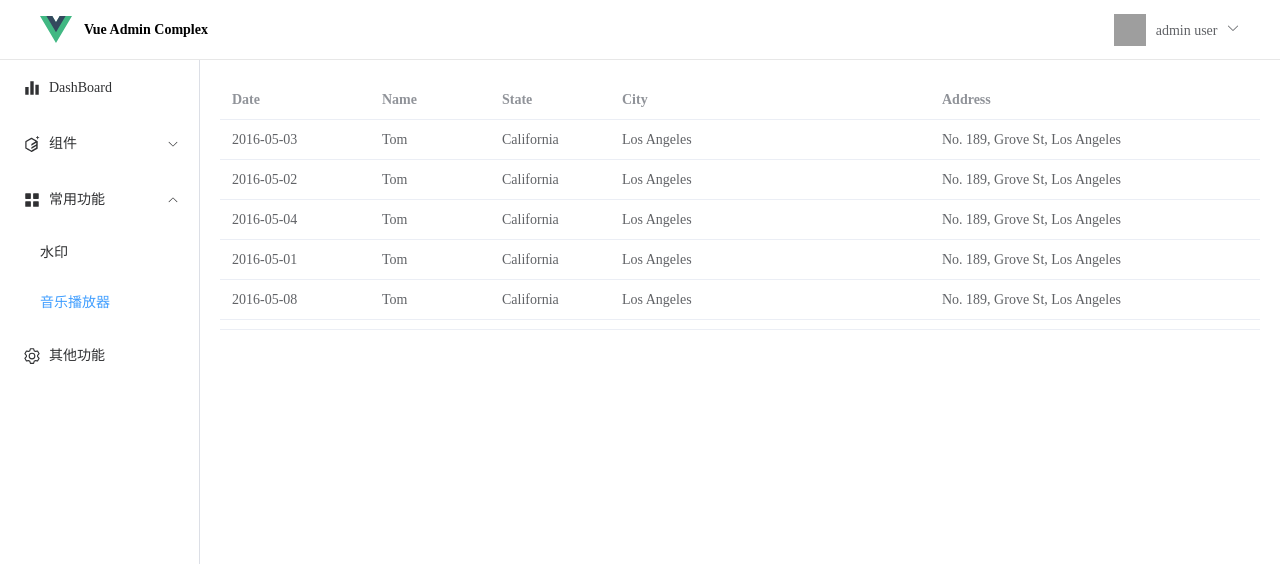
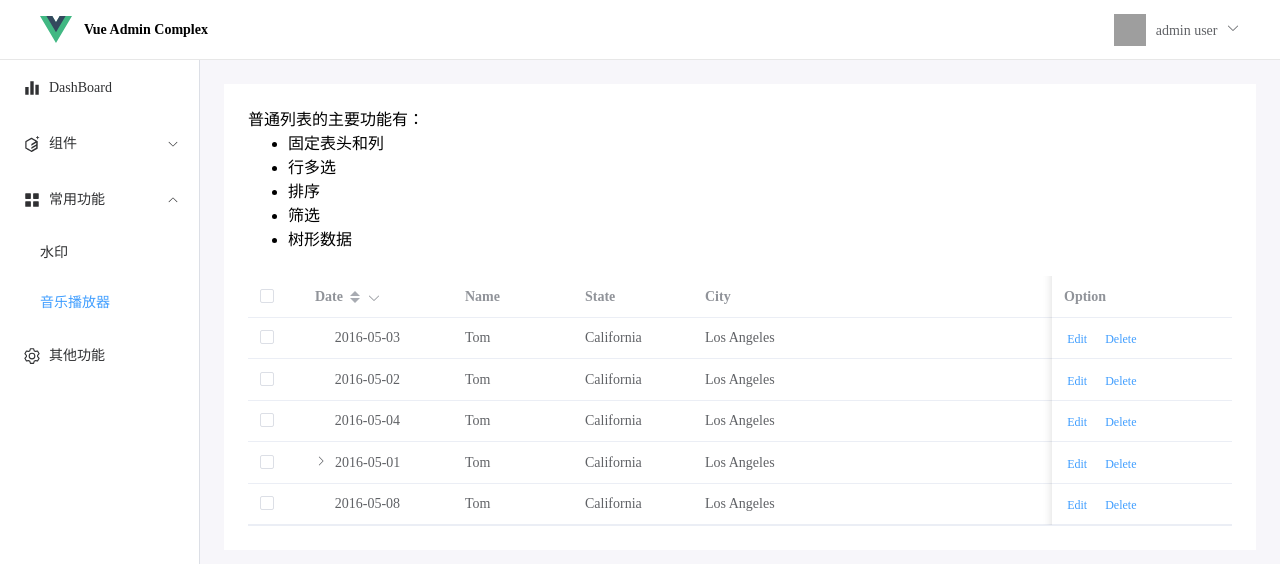
Before and after one commit to hesetiema/vue-admin-complex, a Vue app: page /admin/player in a window 1280 px wide. Shown: the top 564 px of the page. Built offline with nearby package versions, Linux system fonts and the light colour scheme; grey boxes are pictures that could not be loaded.

Commit message:
feat: 调整布局及列表基础组件

```diff
--- a/src/layout/AsideView.vue
+++ b/src/layout/AsideView.vue
@@ -21,12 +21,12 @@ interface IMenuItem extends IItemBase {
   disabled?: boolean
 }
 
-const rawComponent = (myComponent) => markRaw(myComponent);
+const rawComponent = (myComponent) => markRaw(myComponent)
 const menuItems: IMenuItem[] = reactive([
   {
     title: 'DashBoard',
     icon: rawComponent(Histogram),
-    key: 'index',
+    key: 'index'
   },
   {
     title: '组件',
@@ -36,10 +36,10 @@ const menuItems: IMenuItem[] = reactive([
       {
         groupTitle: '列表',
         children: [
-          { title: '普通列表', key: 'base-table', },
+          { title: '普通列表', key: 'base-table' },
           {
             title: '高级列表',
-            key: 'advanced-table',
+            key: 'advanced-table'
           }
         ]
       },
@@ -90,12 +90,16 @@ const menuItems: IMenuItem[] = reactive([
 ])
 
 const route = useRoute()
-
 </script>
 
 <template>
   <div class="aside-container">
-    <el-menu :default-active="route.name" router unique-opened class="el-menu-vertical-aside">
+    <el-menu
+      :default-active="route.name?.toString()"
+      router
+      unique-opened
+      class="el-menu-vertical-aside"
+    >
       <template v-for="menu in menuItems" :key="menu.key">
         <el-sub-menu :index="menu.key" :disabled="menu.disabled" v-if="menu?.children?.length">
           <template #title>
--- a/src/layout/LayOut.vue
+++ b/src/layout/LayOut.vue
@@ -27,9 +27,16 @@ import { RouterView } from 'vue-router'
 .common-layout-container {
   height: 100vh;
 }
+
 .common-layout {
   height: 100%;
 }
+
+.el-main {
+  padding: 24px;
+  background-color: #f7f6fa;
+}
+
 .el-header {
   padding: 0;
   position: sticky;
--- a/src/views/admin/TableBase.vue
+++ b/src/views/admin/TableBase.vue
@@ -1,4 +1,15 @@
 <script lang="ts" setup>
+import type { TableColumnCtx } from 'element-plus'
+
+interface Item {
+  date: string
+  name: string
+  state: string
+  city: string
+  address: string
+  zip: string
+}
+
 const tableData = [
   {
     date: '2016-05-03',
@@ -6,7 +17,7 @@ const tableData = [
     state: 'California',
     city: 'Los Angeles',
     address: 'No. 189, Grove St, Los Angeles',
-    zip: 'CA 90036',
+    zip: 'CA 90036'
   },
   {
     date: '2016-05-02',
@@ -14,7 +25,7 @@ const tableData = [
     state: 'California',
     city: 'Los Angeles',
     address: 'No. 189, Grove St, Los Angeles',
-    zip: 'CA 90036',
+    zip: 'CA 90036'
   },
   {
     date: '2016-05-04',
@@ -22,7 +33,7 @@ const tableData = [
     state: 'California',
     city: 'Los Angeles',
     address: 'No. 189, Grove St, Los Angeles',
-    zip: 'CA 90036',
+    zip: 'CA 90036'
   },
   {
     date: '2016-05-01',
@@ -31,6 +42,18 @@ const tableData = [
     city: 'Los Angeles',
     address: 'No. 189, Grove St, Los Angeles',
     zip: 'CA 90036',
+    children: [
+      {
+        date: '2016-05-01 09:00',
+        name: 'wangxiaohu',
+        address: 'No. 189, Grove St, Los Angeles'
+      },
+      {
+        date: '2016-05-01 10:00',
+        name: 'wangxiaohu',
+        address: 'No. 189, Grove St, Los Angeles'
+      }
+    ]
   },
   {
     date: '2016-05-08',
@@ -38,7 +61,7 @@ const tableData = [
     state: 'California',
     city: 'Los Angeles',
     address: 'No. 189, Grove St, Los Angeles',
-    zip: 'CA 90036',
+    zip: 'CA 90036'
   },
   {
     date: '2016-05-06',
@@ -46,7 +69,7 @@ const tableData = [
     state: 'California',
     city: 'Los Angeles',
     address: 'No. 189, Grove St, Los Angeles',
-    zip: 'CA 90036',
+    zip: 'CA 90036'
   },
   {
     date: '2016-05-07',
@@ -54,18 +77,81 @@ const tableData = [
     state: 'California',
     city: 'Los Angeles',
     address: 'No. 189, Grove St, Los Angeles',
-    zip: 'CA 90036',
-  },
+    zip: 'CA 90036'
+  }
 ]
+
+const filterHandler = (value: string, row: Item, column: TableColumnCtx<Item>) => {
+  const property = column['property']
+  return row[property] === value
+}
+
+const handleEdit = (index: number, row: unknown) => {
+  console.log(index, row)
+}
+const handleDelete = (index: number, row: unknown) => {
+  console.log(index, row)
+}
 </script>
 <template>
-  <el-table :data="tableData" style="width: 100%" height="250">
-    <el-table-column fixed prop="date" label="Date" width="150" />
-    <el-table-column prop="name" label="Name" width="120" />
-    <el-table-column prop="state" label="State" width="120" />
-    <el-table-column prop="city" label="City" width="320" />
-    <el-table-column prop="address" label="Address" width="600" />
-    <el-table-column prop="zip" label="Zip" width="120" />
-  </el-table>
+  <div class="main-container">
+    <div class="intro">
+      <div>普通列表的主要功能有：</div>
+      <ul>
+        <li>固定表头和列</li>
+        <li>行多选</li>
+        <li>排序</li>
+        <li>筛选</li>
+        <li>树形数据</li>
+      </ul>
+    </div>
+    <el-table :data="tableData" style="width: 100%" height="250" row-key="date">
+      <el-table-column type="selection" width="55" />
+      <el-table-column
+        fixed
+        sortable
+        prop="date"
+        label="Date"
+        :filters="[
+          { text: '2016-05-01', value: '2016-05-01' },
+          { text: '2016-05-02', value: '2016-05-02' },
+          { text: '2016-05-03', value: '2016-05-03' },
+          { text: '2016-05-04', value: '2016-05-04' }
+        ]"
+        :filter-method="filterHandler"
+        width="150"
+        show-overflow-tooltip
+      />
+      <el-table-column prop="name" label="Name" width="120" />
+      <el-table-column prop="state" label="State" width="120" />
+      <el-table-column prop="city" label="City" width="360" />
+      <el-table-column prop="address" label="Address" width="200" show-overflow-tooltip />
+      <el-table-column prop="zip" label="Zip" width="120" />
+      <el-table-column fixed="right" label="Option" width="180">
+        <template #default="scope">
+          <el-button link type="primary" size="small" @click="handleEdit(scope.$index, scope.row)">
+            Edit
+          </el-button>
+          <el-button
+            link
+            type="primary"
+            size="small"
+            @click="handleDelete(scope.$index, scope.row)"
+          >
+            Delete
+          </el-button>
+        </template>
+      </el-table-column>
+    </el-table>
+  </div>
 </template>
-<style scoped></style>
+<style scoped>
+.main-container {
+  background-color: #fff;
+  padding: 24px;
+}
+
+.intro {
+  margin-bottom: 24px;
+}
+</style>
```
